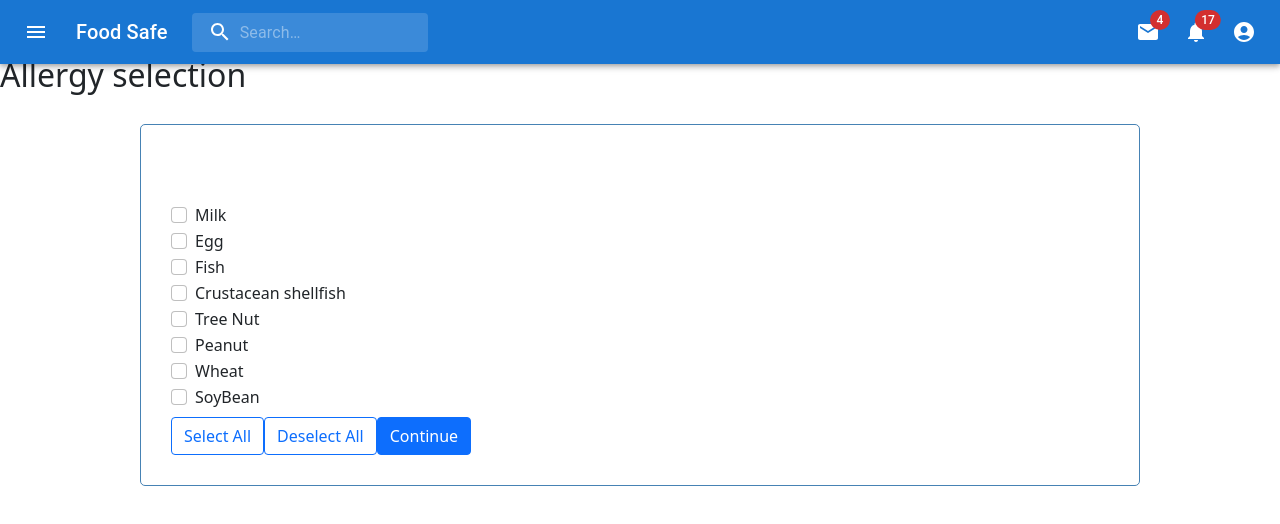
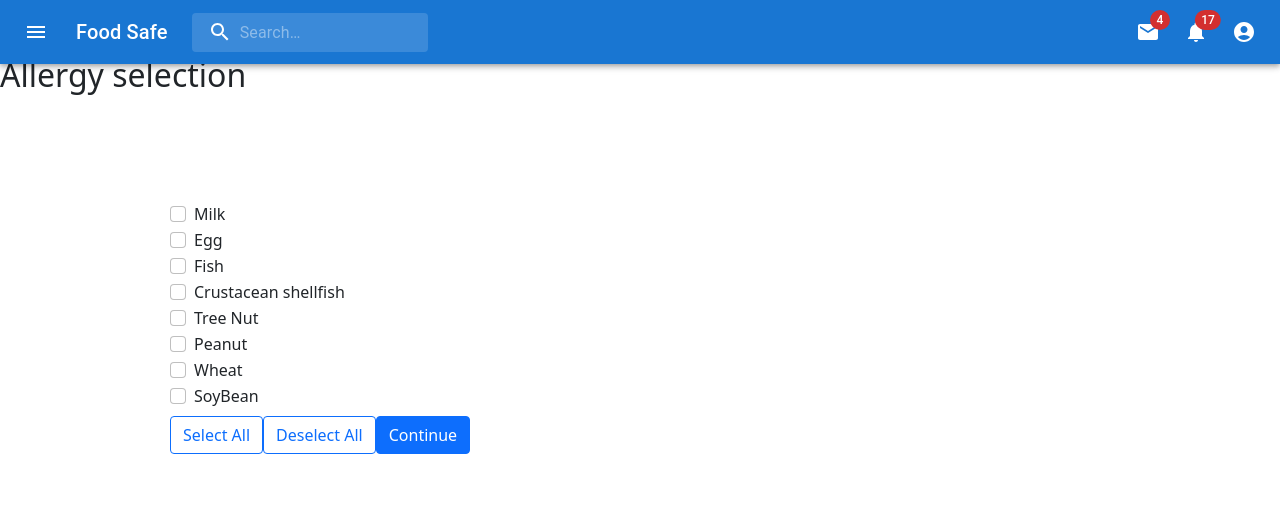
Before and after one commit to software-assignments-spring2022/final-project-foodsafe, a React (Create React App) app in the folder front-end/: page / in a window 1280 px wide. Shown: the top 524 px of the page. Built offline with nearby package versions, Linux system fonts and the light colour scheme.

Commit message:
making changes on the search page

```diff
--- a/front-end/src/search_rec/style.css
+++ b/front-end/src/search_rec/style.css
@@ -3,7 +3,6 @@
     margin: 30px auto;
     overflow: auto;
     min-height: 300px;
-    border: 1px solid steelblue;
     padding: 30px;
     border-radius: 5px;
 }
```
